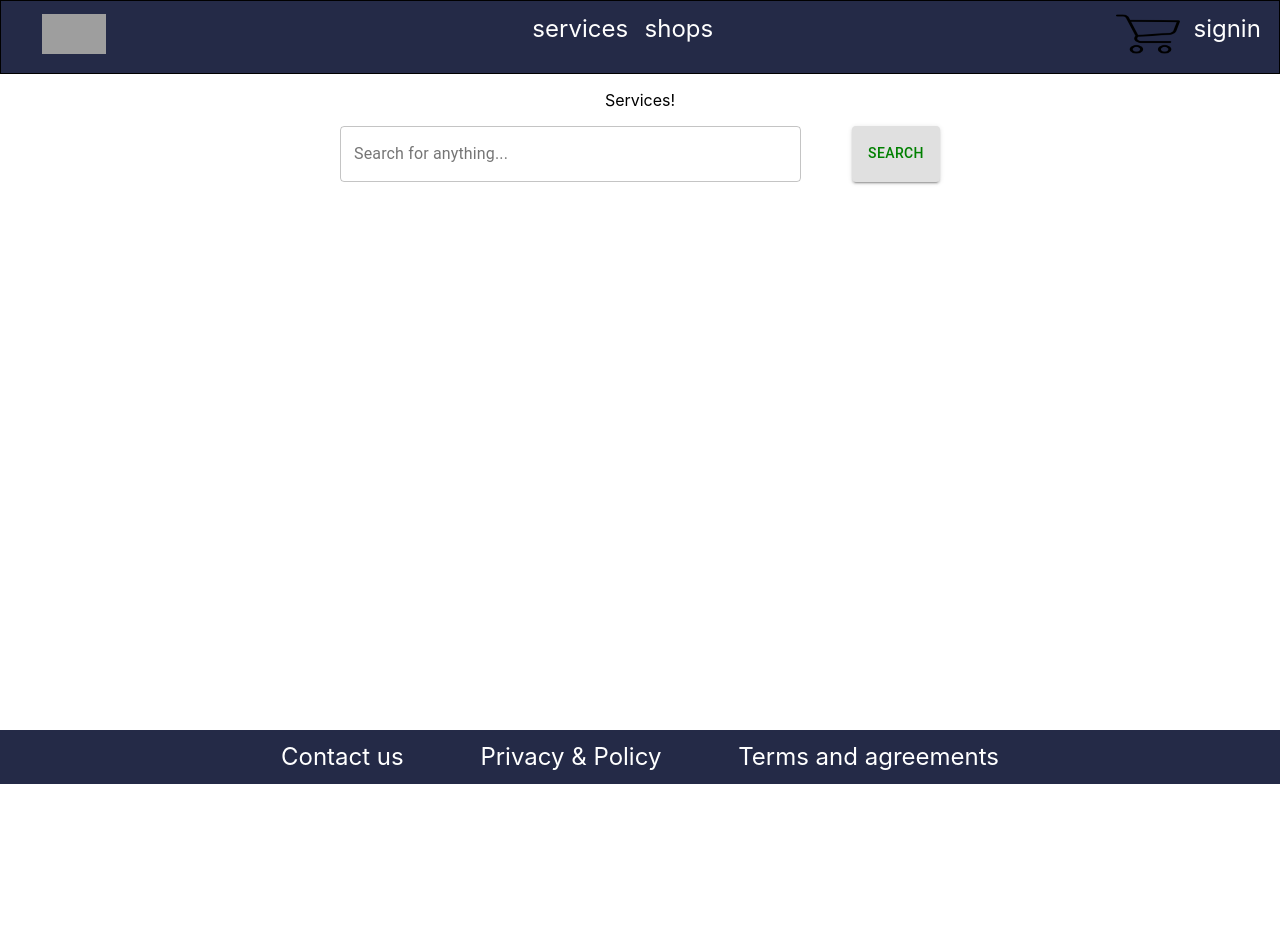
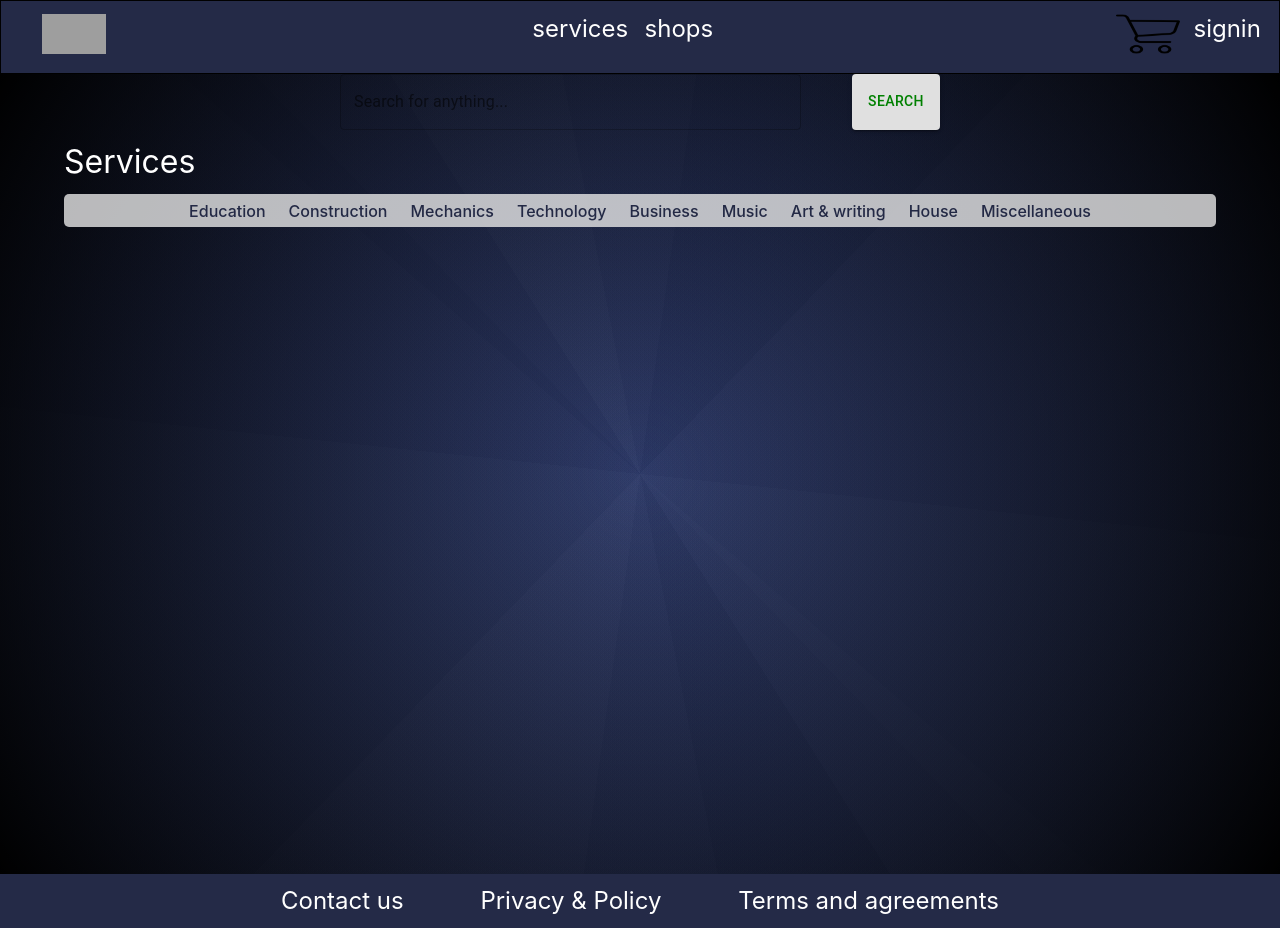
Before and after one commit to Louis-Huynh/Helpii, a React (Create React App) app: page /services in a window 1280 px wide. Before the commit the page ends 800 px from the top, so only its background shows below. Built offline with nearby package versions, Linux system fonts and the light colour scheme; grey boxes are pictures that could not be loaded.

Commit message:
Added basic services templates

```diff
--- /dev/null
+++ b/src/Containers/LatestServices.js
@@ -0,0 +1,21 @@
+import React, { useEffect } from "react";
+import styled from "styled-components";
+import axios from "axios";
+
+const Services = () => {
+  useEffect(() => {
+    console.log("fetch latest services with axios");
+  }, []);
+
+  return (
+    <Wrapper>
+      <Card />
+    </Wrapper>
+  );
+};
+
+export default Services;
+
+const Wrapper = styled.div``;
+
+const Card = styled.div``;
--- /dev/null
+++ b/src/Containers/ServicesMenu.js
@@ -0,0 +1,56 @@
+import React from "react";
+import styled from "styled-components";
+import { Link } from "react-router-dom";
+
+import { COLORS } from "../Styles/Color";
+
+const ServicesMenu = () => {
+  return (
+    <Wrapper>
+      <Title>Services</Title>
+      <LinkContainer>
+        <LinkItem to="/services/education">Education</LinkItem>
+        <LinkItem to="/services/construction">Construction</LinkItem>
+        <LinkItem to="/services/mechanics">Mechanics</LinkItem>
+        <LinkItem to="/services/technology">Technology</LinkItem>
+        <LinkItem to="/services/business">Business</LinkItem>
+        <LinkItem to="/services/music">Music</LinkItem>
+        <LinkItem to="/services/art-writing">Art & writing</LinkItem>
+        <LinkItem to="/services/house">House</LinkItem>
+        <LinkItem to="/services/miscellaneous">Miscellaneous</LinkItem>
+      </LinkContainer>
+    </Wrapper>
+  );
+};
+
+export default ServicesMenu;
+
+const Wrapper = styled.div`
+  display: flex;
+  flex-direction: column;
+`;
+
+const Title = styled.div`
+  color: white;
+  font-size: 2em;
+  text-align: left;
+  margin: 1% 5%;
+`;
+
+const LinkContainer = styled.div`
+  display: flex;
+  margin: 0 5%;
+  padding: 0.5% 0;
+  flex-direction: row;
+  background: rgba(230, 230, 230, 0.8);
+  border-radius: 5px;
+  align-items: center;
+  justify-content: center;
+`;
+
+const LinkItem = styled(Link)`
+  font-weight: 500;
+  padding: 0 1%;
+  text-decoration: none;
+  color: ${COLORS.blue23};
+`;
--- a/src/Section/Services.js
+++ b/src/Section/Services.js
@@ -1,12 +1,16 @@
 import React from "react";
 import styled from "styled-components";
 import SearchBar from "../Containers/SearchBar";
+import ServicesMenu from "../Containers/ServicesMenu";
+import LatestServices from "../Containers/LatestServices";
 
 const Services = () => {
   return (
     <Wrapper>
-      <p>Services!</p>
       <SearchBar />
+      <ServicesMenu />
+
+      <LatestServices />
     </Wrapper>
   );
 };
@@ -14,5 +18,71 @@ const Services = () => {
 export default Services;
 
 const Wrapper = styled.div`
-  height: 80vh;
+  height: 100vh;
+  background-image: radial-gradient(
+      circle at center center,
+      transparent,
+      rgb(0, 0, 0)
+    ),
+    linear-gradient(
+      114deg,
+      rgba(59, 59, 59, 0.05) 0%,
+      rgba(59, 59, 59, 0.05) 50%,
+      rgba(63, 63, 63, 0.05) 50%,
+      rgba(63, 63, 63, 0.05) 100%
+    ),
+    linear-gradient(
+      186deg,
+      rgba(173, 173, 173, 0.05) 0%,
+      rgba(173, 173, 173, 0.05) 50%,
+      rgba(237, 237, 237, 0.05) 50%,
+      rgba(237, 237, 237, 0.05) 100%
+    ),
+    linear-gradient(
+      98deg,
+      rgba(191, 191, 191, 0.05) 0%,
+      rgba(191, 191, 191, 0.05) 50%,
+      rgba(119, 119, 119, 0.05) 50%,
+      rgba(119, 119, 119, 0.05) 100%
+    ),
+    linear-gradient(
+      58deg,
+      rgba(95, 95, 95, 0.05) 0%,
+      rgba(95, 95, 95, 0.05) 50%,
+      rgba(189, 189, 189, 0.05) 50%,
+      rgba(189, 189, 189, 0.05) 100%
+    ),
+    linear-gradient(
+      259deg,
+      rgba(31, 31, 31, 0.05) 0%,
+      rgba(31, 31, 31, 0.05) 50%,
+      rgba(110, 110, 110, 0.05) 50%,
+      rgba(110, 110, 110, 0.05) 100%
+    ),
+    linear-gradient(
+      41deg,
+      rgba(142, 142, 142, 0.05) 0%,
+      rgba(142, 142, 142, 0.05) 50%,
+      rgba(84, 84, 84, 0.05) 50%,
+      rgba(84, 84, 84, 0.05) 100%
+    ),
+    linear-gradient(
+      134deg,
+      rgba(96, 96, 96, 0.05) 0%,
+      rgba(96, 96, 96, 0.05) 50%,
+      rgba(198, 198, 198, 0.05) 50%,
+      rgba(198, 198, 198, 0.05) 100%
+    ),
+    linear-gradient(
+      46deg,
+      rgba(12, 12, 12, 0.05) 0%,
+      rgba(12, 12, 12, 0.05) 50%,
+      rgba(71, 71, 71, 0.05) 50%,
+      rgba(71, 71, 71, 0.05) 100%
+    ),
+    radial-gradient(
+      circle at center center,
+      hsl(227, 81%, 21%),
+      hsl(227, 81%, 21%)
+    );
 `;
--- a/src/Styles/Color.js
+++ b/src/Styles/Color.js
@@ -2,4 +2,5 @@ export const COLORS = {
   orange: "#E4951E",
   white: "#FFFFFF",
   dark_blue: "#242A47",
+  blue23: "#232945",
 };
```
